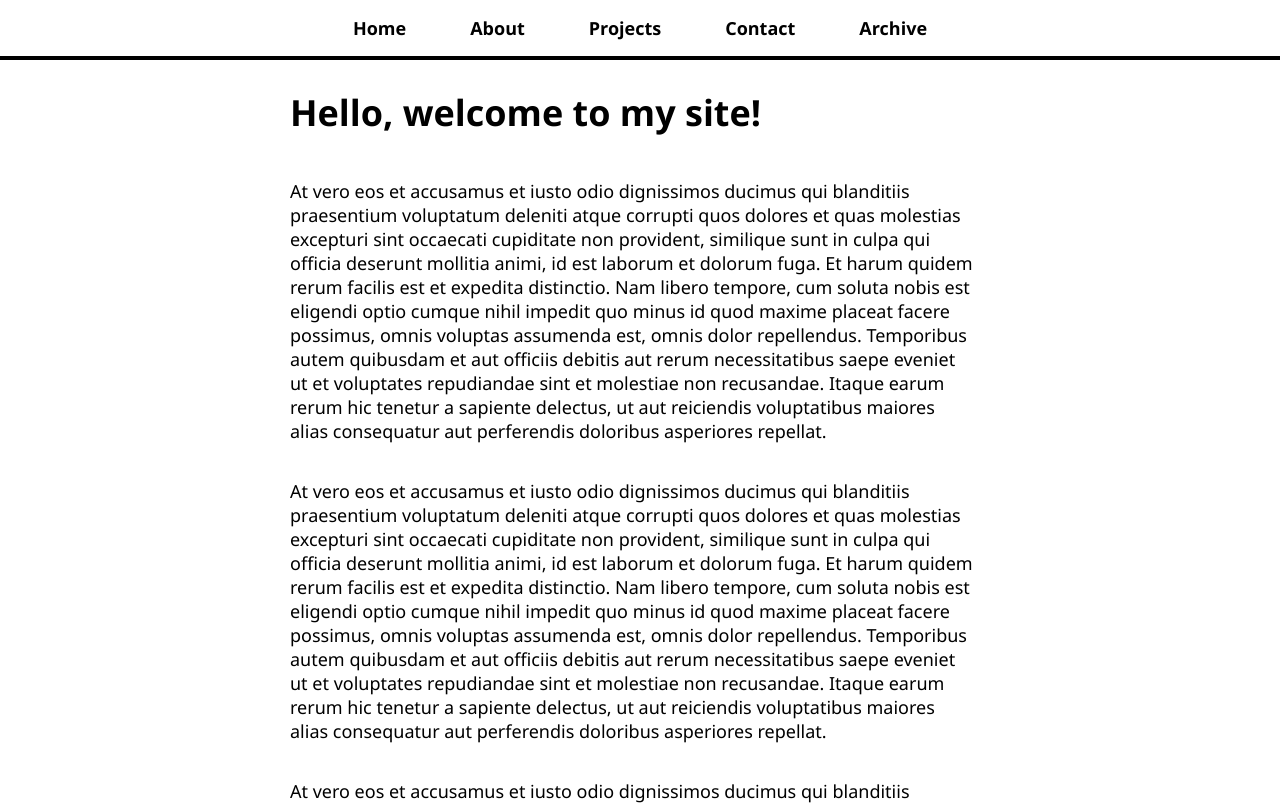
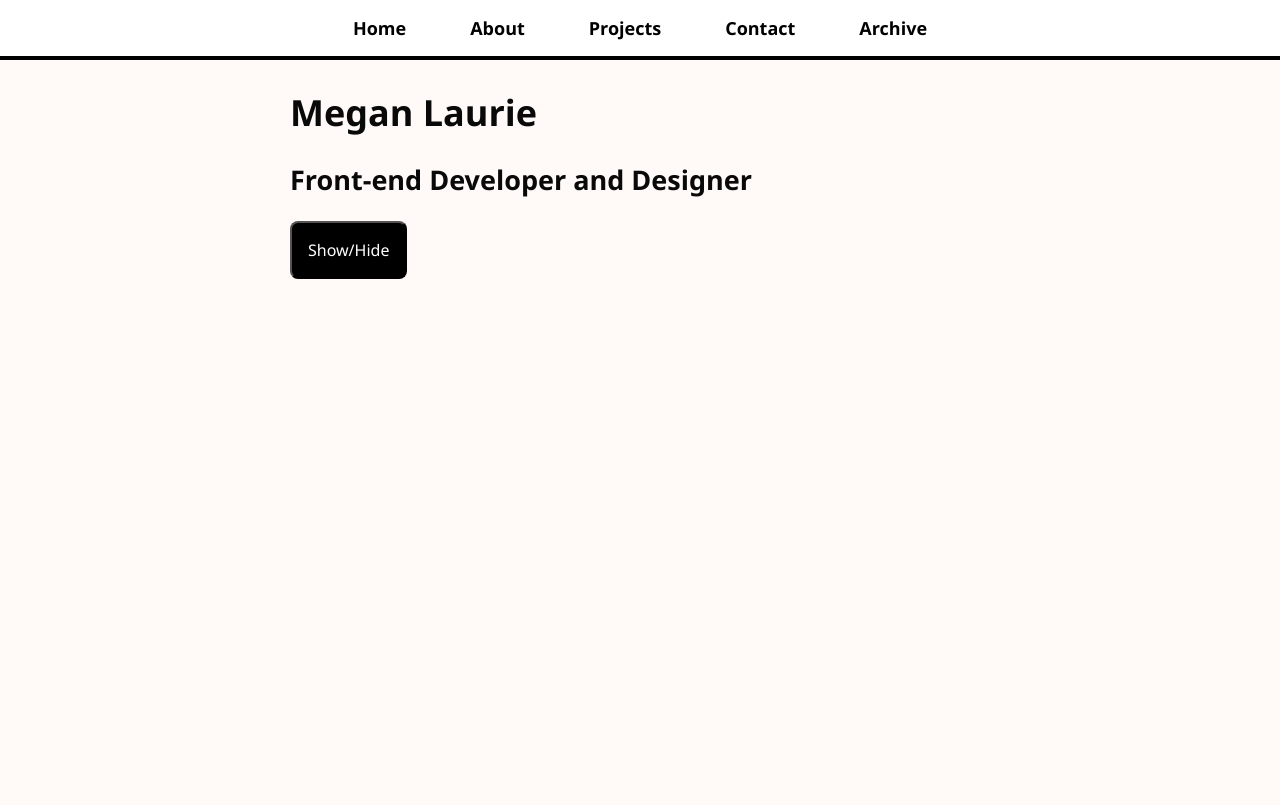
Before and after one commit to meglaurie/Portfolio-Summer-2020, a React (Create React App) app in the folder my-react-website/: page / in a window 1280 px wide. Shown: the top 805 px of the page. Built offline with nearby package versions, Linux system fonts and the light colour scheme.

Commit message:
All page are set up, SASS and partial SASS files are set up, style toggle almost working

```diff
--- a/my-react-website/src/App.js
+++ b/my-react-website/src/App.js
@@ -13,6 +13,7 @@ import ContactPage from './pages/ContactPage';
 import NotFoundPage from './pages/NotFoundPage';
 import './App.scss';
 import NavBar from './NavBar';
+
 
 function App() {
   return (
--- a/my-react-website/src/App.scss
+++ b/my-react-website/src/App.scss
@@ -1,102 +1 @@
-body {
-  font-family: 'Segoe UI', Tahoma, Geneva, Verdana, sans-serif;
-  font-size: 18px;
-}
-
-button {
-  padding: 16px;
-  font-family: 'Segoe UI', Tahoma, Geneva, Verdana, sans-serif;
-  font-size: 16px;
-  background-color: black;
-  color: white;
-  border-radius: 8px;
-  cursor: pointer;
-}
-
-h3, h4 {
-  margin-bottom: 0;
-}
-
-nav {
-  border-bottom: 4px solid black;
-  text-align: center;
-  position: fixed;
-  top: 0;
-  width: 100%;
-  background: white;
-}
-
-nav ul {
-  list-style-type: none;
-  margin: 0;
-  padding: 0;
-}
-
-nav li {
-  display: inline-block;
-  padding-top: 16px;
-  padding-bottom: 16px;
-}
-
-nav a {
-  text-decoration: none;
-  color: black;
-  font-weight: bold;
-  padding: 16px 32px;
-}
-
-nav a:hover {
-  background: black;
-  color: white;
-}
-
-#page-body {
-  max-width: 700px;
-  margin: auto;
-  padding-top: 64px;
-}
-
-.article-list-item {
-  text-decoration: none;
-  color: black;
-  padding: 16px 0 0 0;
-}
-
-.article-list-item p {
-  padding-bottom: 32px;
-  border-bottom: 2px solid black;
-}
-
-#add-comment-form {
-  border-bottom: 2px solid black;
-  padding: 16px;
-}
-
-#add-comment-form h3 {
-  margin-bottom: 16px;
-}
-
-#add-comment-form input, textarea {
-  display: block;
-  width: 300px;
-  padding: 8px;
-  border-radius: 8px;
-  font-family: 'Segoe UI', Tahoma, Geneva, Verdana, sans-serif;
-  font-size: 18px;
-  border: 2px solid black;
-  margin-bottom: 16px;
-}
-
-#add-comment-form button {
-  width: 320px;
-}
-
-#upvotes-section button, p {
-  display: inline-block;
-  margin-right: 16px;
-}
-
-.comment {
-  border-bottom: 2px solid black;
-  padding: 16px;
-}
+@import "src/scss/_gobalstyle.scss";
--- /dev/null
+++ b/my-react-website/src/components/ToggleButton.js
@@ -0,0 +1,24 @@
+import React, { Component } from "react";
+
+export default class ToggleButton extends Component{
+  state = {
+    darkmode: false,
+  }
+
+  toggle = () => {
+    document.body.classList.add('darkmode');
+    // this.setState({ darkmode: true });
+  }
+
+  render(){
+    return(
+      <div>
+        {
+          document.body.classList.remove('darkmode')
+          // this.setState( darkmode: false )
+        }
+        <button onClick={this.toggle}>Show/Hide</button>
+      </div>
+    )
+  }
+}
--- a/my-react-website/src/index.css
+++ b/my-react-website/src/index.css
@@ -1,3 +1,4 @@
+
 body {
   margin: 0;
   font-family: -apple-system, BlinkMacSystemFont, 'Segoe UI', 'Roboto', 'Oxygen',
--- a/my-react-website/src/pages/HomePage.js
+++ b/my-react-website/src/pages/HomePage.js
@@ -1,11 +1,11 @@
 import React from 'react';
+import ToggleButton from '../components/ToggleButton';
 
 const HomePage = () => (
   <React.Fragment>
-    <h1>Hello, welcome to my site!</h1>
-    <p>At vero eos et accusamus et iusto odio dignissimos ducimus qui blanditiis praesentium voluptatum deleniti atque corrupti quos dolores et quas molestias excepturi sint occaecati cupiditate non provident, similique sunt in culpa qui officia deserunt mollitia animi, id est laborum et dolorum fuga. Et harum quidem rerum facilis est et expedita distinctio. Nam libero tempore, cum soluta nobis est eligendi optio cumque nihil impedit quo minus id quod maxime placeat facere possimus, omnis voluptas assumenda est, omnis dolor repellendus. Temporibus autem quibusdam et aut officiis debitis aut rerum necessitatibus saepe eveniet ut et voluptates repudiandae sint et molestiae non recusandae. Itaque earum rerum hic tenetur a sapiente delectus, ut aut reiciendis voluptatibus maiores alias consequatur aut perferendis doloribus asperiores repellat.</p>
-    <p>At vero eos et accusamus et iusto odio dignissimos ducimus qui blanditiis praesentium voluptatum deleniti atque corrupti quos dolores et quas molestias excepturi sint occaecati cupiditate non provident, similique sunt in culpa qui officia deserunt mollitia animi, id est laborum et dolorum fuga. Et harum quidem rerum facilis est et expedita distinctio. Nam libero tempore, cum soluta nobis est eligendi optio cumque nihil impedit quo minus id quod maxime placeat facere possimus, omnis voluptas assumenda est, omnis dolor repellendus. Temporibus autem quibusdam et aut officiis debitis aut rerum necessitatibus saepe eveniet ut et voluptates repudiandae sint et molestiae non recusandae. Itaque earum rerum hic tenetur a sapiente delectus, ut aut reiciendis voluptatibus maiores alias consequatur aut perferendis doloribus asperiores repellat.</p>
-    <p>At vero eos et accusamus et iusto odio dignissimos ducimus qui blanditiis praesentium voluptatum deleniti atque corrupti quos dolores et quas molestias excepturi sint occaecati cupiditate non provident, similique sunt in culpa qui officia deserunt mollitia animi, id est laborum et dolorum fuga. Et harum quidem rerum facilis est et expedita distinctio. Nam libero tempore, cum soluta nobis est eligendi optio cumque nihil impedit quo minus id quod maxime placeat facere possimus, omnis voluptas assumenda est, omnis dolor repellendus. Temporibus autem quibusdam et aut officiis debitis aut rerum necessitatibus saepe eveniet ut et voluptates repudiandae sint et molestiae non recusandae. Itaque earum rerum hic tenetur a sapiente delectus, ut aut reiciendis voluptatibus maiores alias consequatur aut perferendis doloribus asperiores repellat.</p>
+    <h1>Megan Laurie</h1>
+    <h2>Front-end Developer and Designer</h2>
+    <ToggleButton/>
   </React.Fragment>
 
 );
--- /dev/null
+++ b/my-react-website/src/scss/_gobalstyle.scss
@@ -0,0 +1,109 @@
+body {
+  font-family: 'Segoe UI', Tahoma, Geneva, Verdana, sans-serif;
+  font-size: 18px;
+  background-color: #FFFAF7;
+  color:#090909;
+}
+
+.darkmode{
+  background-color: #090909;
+  color:#FF004C;
+}
+
+button {
+  padding: 16px;
+  font-family: 'Segoe UI', Tahoma, Geneva, Verdana, sans-serif;
+  font-size: 16px;
+  background-color: black;
+  color: white;
+  border-radius: 8px;
+  cursor: pointer;
+}
+
+h3, h4 {
+  margin-bottom: 0;
+}
+
+nav {
+  border-bottom: 4px solid black;
+  text-align: center;
+  position: fixed;
+  top: 0;
+  width: 100%;
+  background: white;
+}
+
+nav ul {
+  list-style-type: none;
+  margin: 0;
+  padding: 0;
+}
+
+nav li {
+  display: inline-block;
+  padding-top: 16px;
+  padding-bottom: 16px;
+}
+
+nav a {
+  text-decoration: none;
+  color: black;
+  font-weight: bold;
+  padding: 16px 32px;
+}
+
+nav a:hover {
+  background: black;
+  color: white;
+}
+
+#page-body {
+  max-width: 700px;
+  margin: auto;
+  padding-top: 64px;
+}
+
+.article-list-item {
+  text-decoration: none;
+  color: black;
+  padding: 16px 0 0 0;
+}
+
+.article-list-item p {
+  padding-bottom: 32px;
+  border-bottom: 2px solid black;
+}
+
+#add-comment-form {
+  border-bottom: 2px solid black;
+  padding: 16px;
+}
+
+#add-comment-form h3 {
+  margin-bottom: 16px;
+}
+
+#add-comment-form input, textarea {
+  display: block;
+  width: 300px;
+  padding: 8px;
+  border-radius: 8px;
+  font-family: 'Segoe UI', Tahoma, Geneva, Verdana, sans-serif;
+  font-size: 18px;
+  border: 2px solid black;
+  margin-bottom: 16px;
+}
+
+#add-comment-form button {
+  width: 320px;
+}
+
+#upvotes-section button, p {
+  display: inline-block;
+  margin-right: 16px;
+}
+
+.comment {
+  border-bottom: 2px solid black;
+  padding: 16px;
+}
```
Also changed, not shown: my-react-website/src/pages/ContactPage.js (+1 -7 lines), my-react-website/src/scss/_darkstyles.scss (added), my-react-website/src/scss/_lightstyles.scss (added).
